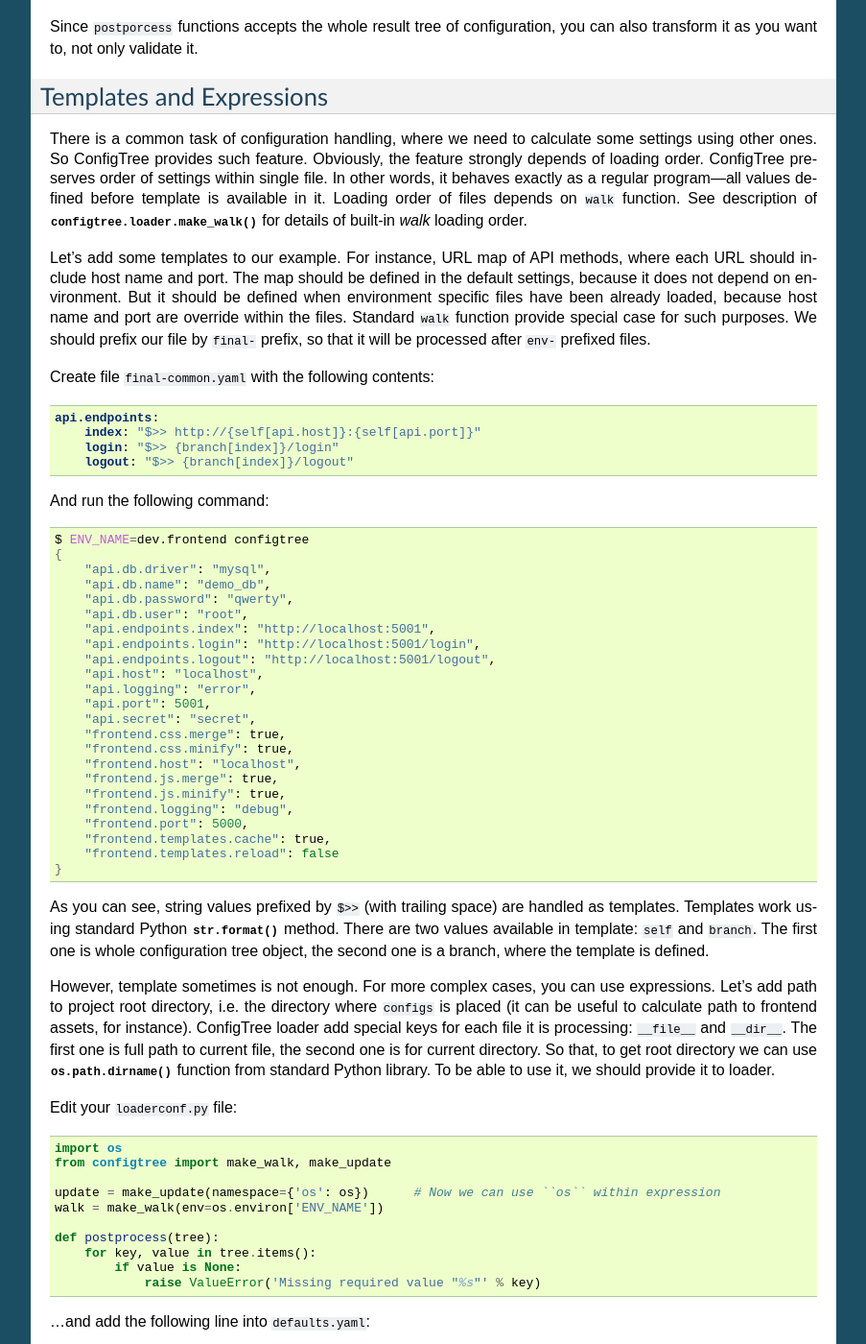
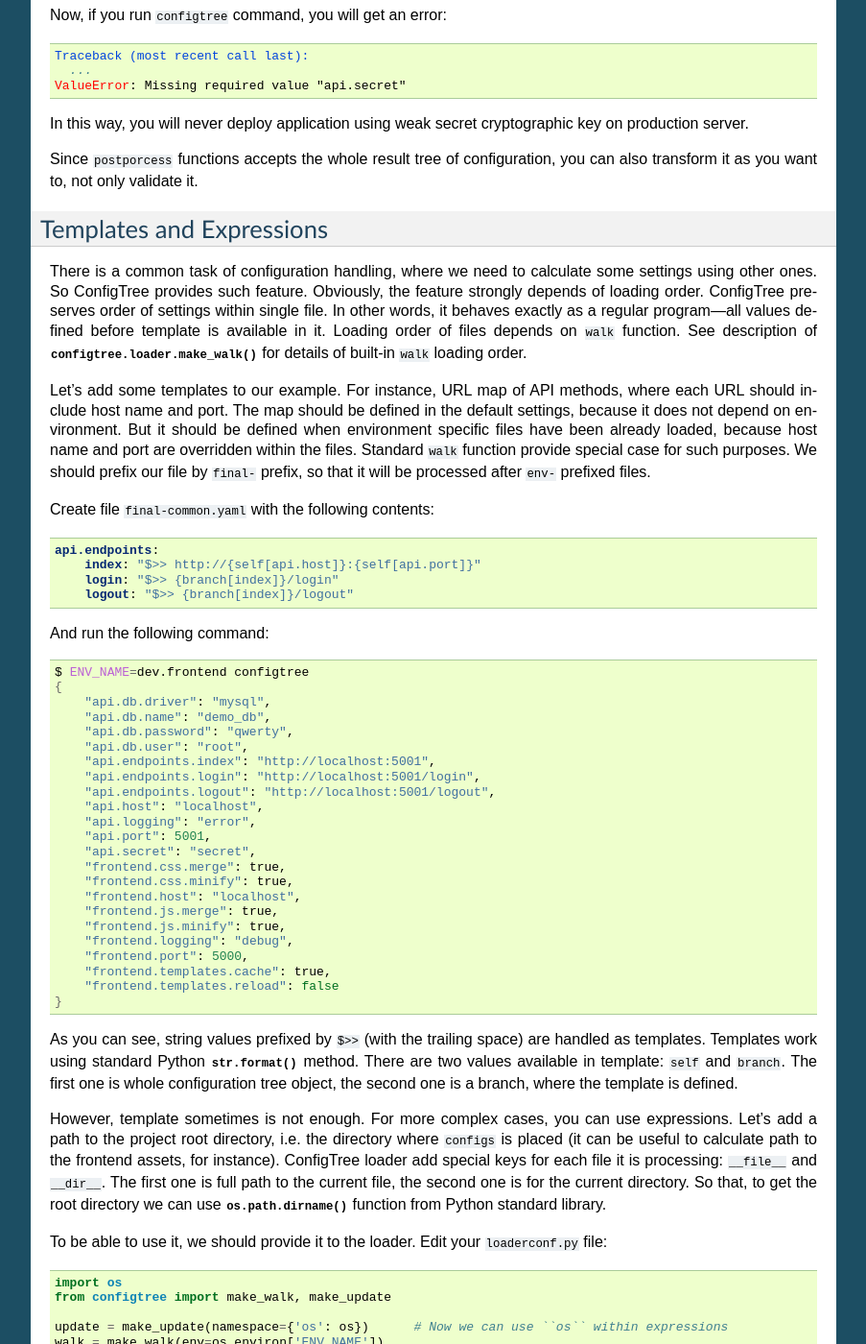
Before and after one commit to StudioEtrange/ConfigTree, a Sphinx documentation site: the page built from docs/getting_started.rst, in a window 1280 px wide and 1400 px high, scrolled down 3912 px. Shown: the whole window at 96% size, without its empty margins (198-1101 px from the left). Built offline with Sphinx 7.4.7, drawn with Linux system fonts in a browser that asks for light colours; some of the changed text lies outside the part shown.

Commit message:
Updated documentation

```diff
--- a/docs/getting_started.rst
+++ b/docs/getting_started.rst
@@ -10,7 +10,7 @@
 Installation
 ------------
 
-There is nothing unusual, just use Pip:
+There is nothing unusual, just use Pip_:
 
 ..  code-block:: bash
 
@@ -37,7 +40,7 @@
     $ mkdir config
     $ cd config
 
-...and file with default settings ``defaults.yaml``:
+...and a file with default settings ``defaults.yaml``:
 
 ..  code-block:: yaml
 
@@ -92,9 +95,9 @@
     }
 
 Let's create production and development configuration files that will override
-some of default settings.
+some of the default settings.
 
-Production one in the file ``env-prod.yaml``:
+Here are the production settings ``env-prod.yaml``:
 
 ..  code-block:: yaml
 
@@ -168,9 +173,10 @@
 
 Let's go deeper in the example.  Since our imaginable project consists
 of two applications, our team will be divided into two sub-teams.  First one
-will work on backend API, and the second one will work on frontend.  And they
-will definitely need slightly different configurations.  For instance,
-debug level of logging should be set up.
+will work on the backend API, and the second one will work on the frontend.
+And they will definitely need slightly different configurations.  For instance,
+backend team will want to set up debug level of logging on the backend,
+but not on the frontend, and vice versa.
 
 Make a directory for development environment settings:
 
@@ -231,6 +238,8 @@
         "frontend.templates.reload": false
     }
 
+And the result will contain development settings for the backend team.
+
 As you can see, environments can be organized in tree-like structure
 with common settings at the root, and more specific ones at the leafs.
 
@@ -242,7 +251,9 @@
 values.  Null itself is useless value in the configuration, but it can be
 used as a remainder---environment configuration should override the value.
 Let's make them required and raise errors, when result configuration contains
-``null`` value.  Add the following code into ``loaderconf.py``:
+``null`` value.
+
+Add the following code into ``loaderconf.py``:
 
 ..  code-block:: python
 
@@ -275,14 +286,14 @@
 order of settings within single file.  In other words, it behaves exactly as
 a regular program---all values defined before template is available in it.
 Loading order of files depends on ``walk`` function.  See description
-of :func:`configtree.loader.make_walk` for details of built-in `walk` loading
+of :func:`configtree.loader.make_walk` for details of built-in ``walk`` loading
 order.
 
 Let's add some templates to our example.  For instance, URL map of API methods,
 where each URL should include host name and port.  The map should be defined
 in the default settings, because it does not depend on environment.  But it
 should be defined when environment specific files have been already loaded,
-because host name and port are override within the files.  Standard ``walk``
+because host name and port are overridden within the files.  Standard ``walk``
 function provide special case for such purposes.  We should prefix our file
 by ``final-`` prefix, so that it will be processed after ``env-`` prefixed
 files.
@@ -324,29 +335,30 @@
         "frontend.templates.reload": false
     }
 
-As you can see, string values prefixed by ``$>>`` (with trailing space) are
+As you can see, string values prefixed by ``$>>`` (with the trailing space) are
 handled as templates.  Templates work using standard Python :meth:`str.format`
 method.  There are two values available in template: ``self`` and ``branch``.
 The first one is whole configuration tree object, the second one is a branch,
 where the template is defined.
 
 However, template sometimes is not enough.  For more complex cases, you can
-use expressions.  Let's add path to project root directory, i.e. the directory
-where ``configs`` is placed (it can be useful to calculate path to frontend
-assets, for instance).  ConfigTree loader add special keys for each file it is
-processing: ``__file__`` and ``__dir__``.  The first one is full path to current
-file, the second one is for current directory.  So that, to get root directory
-we can use :func:`os.path.dirname` function from standard Python library.
-To be able to use it, we should provide it to loader.
+use expressions.  Let's add a path to the project root directory, i.e. the
+directory where ``configs`` is placed (it can be useful to calculate path to
+the frontend assets, for instance).  ConfigTree loader add special keys for each
+file it is processing: ``__file__`` and ``__dir__``.  The first one is full path
+to the current file, the second one is for the current directory.  So that, to
+get the root directory we can use :func:`os.path.dirname` function from
+Python standard library.
 
-Edit your ``loaderconf.py`` file:
+To be able to use it, we should provide it to the loader.  Edit your
+``loaderconf.py`` file:
 
 ..  code-block:: python
 
     import os
     from configtree import make_walk, make_update
 
-    update = make_update(namespace={'os': os})      # Now we can use ``os`` within expression
+    update = make_update(namespace={'os': os})      # Now we can use ``os`` within expressions
     walk = make_walk(env=os.environ['ENV_NAME'])
 
     def postprocess(tree):
@@ -402,7 +414,7 @@
 --------------------------
 
 By default ``configtree`` command outputs the whole configuration in JSON
-format.  You can specify ``--branch`` or ``-b`` option, to get only portion
+format.  You can specify ``--branch`` or ``-b`` option, to get only a portion
 of the configuration.  You can also specify an output format using ``--format``
 or ``-f`` option.  For instance, to get only database settings in shell script
 format, use the following command:
@@ -415,7 +427,7 @@
     PASSWORD='qwerty'
     USER='root'
 
-Such format can be used within shell script in the following way:
+Such format can be used within a shell script in the following way:
 
 ..  code-block:: bash
 
--- a/docs/index.rst
+++ b/docs/index.rst
@@ -20,7 +20,7 @@
 
 ConfigTree will be useful for you, if you want to:
 
-*   keep default configuration options and environment-specific separated
+*   keep default configuration options and environment-specific ones separated
     (even for complex tree-like structure of environments);
 *   keep subsystem settings separated;
 *   validate configuration;
@@ -43,7 +43,7 @@
 Contribution And Bug Reports
 ----------------------------
 
-The project sources are hosted by BitBucket_ as well, as bug tracker.
+The project sources are hosted by BitBucket_ as well, as its bug tracker.
 Pull requests, bug reports, and feedback are welcome.
 
 .. _BitBucket: https://bitbucket.org/kr41/configtree
```
Also changed, not shown: other parts of docs/getting_started.rst (+50 -8 lines), docs/advanced_usage.rst (+6 -35 lines), 3 other files.
